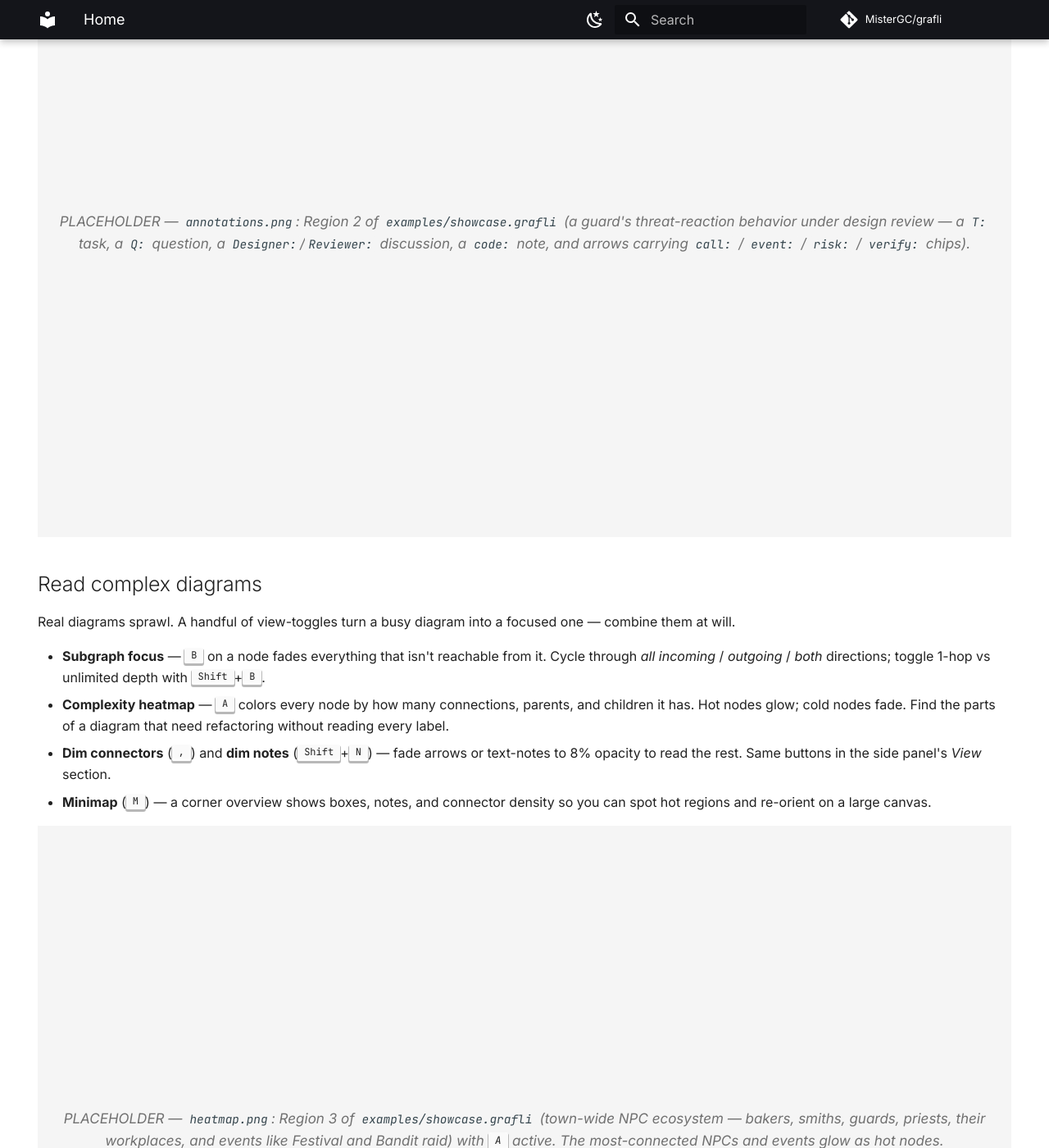
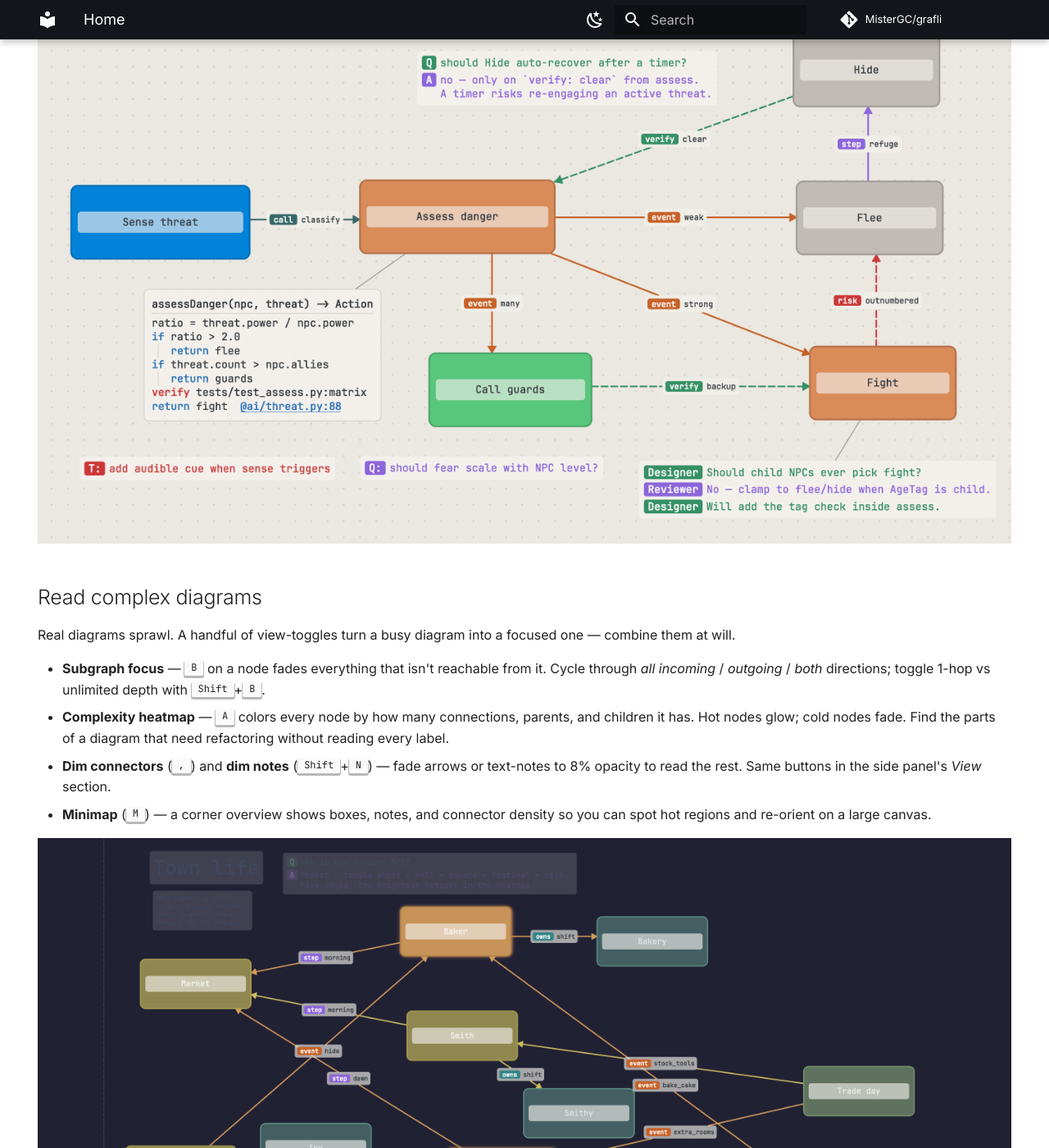
Before and after one commit to MisterGC/grafli, an MkDocs documentation site: the page built from docs/index.md, in a window 1280 px wide and 1400 px high, scrolled down 2725 px. Shown: the whole window at 82% size. Built offline with MkDocs 1.6.1 and Material for MkDocs 9.7.7, drawn with Linux system fonts in a browser that asks for light colours; comment, search, counter and statistics services are not loaded; some of the changed text lies outside the part shown.

Commit message:
Docs: wire in landing-page screenshots (hero/annotations/heatmap/jump-labels)

```diff
--- a/docs/index.md
+++ b/docs/index.md
@@ -22,9 +22,7 @@ A keyboard-driven, plain-text diagram tool for people who think faster than they
 
 </div>
 
-<div class="grafli-screenshot" markdown>
-PLACEHOLDER &mdash; `hero.png`: Region 1 of `examples/showcase.grafli` (a baker's daily routine — Sleep → Bake → Shop → Lunch → Deliver → Dinner — with `step:` / `state:` / `event:` edge chips and a `code:` note attached to the *Bake bread* state).
-</div>
+![A baker's daily routine — boxes, semantic edge chips, and a code-mode note attached to *Bake bread*](assets/screenshots/hero.png)
 
 ## Why grafli
 
@@ -88,9 +86,7 @@ Notes aren't just sticky labels. Grafli recognizes lightweight conventions and r
 - **Semantic edge labels** — prefixes like `call:`, `data:`, `event:`, `verify:`, `risk:` render as colored chips on the arrow itself.
 - **Markdown resources** — attach a markdown note to any element and edit it in a full-window zen editor.
 
-<div class="grafli-screenshot" markdown>
-PLACEHOLDER &mdash; `annotations.png`: Region 2 of `examples/showcase.grafli` (a guard's threat-reaction behavior under design review — a `T:` task, a `Q:` question, a `Designer:`/`Reviewer:` discussion, a `code:` note, and arrows carrying `call:` / `event:` / `risk:` / `verify:` chips).
-</div>
+![A guard's threat-reaction behavior under design review — task, question, discussion thread, code-mode note, and chip-labeled arrows](assets/screenshots/annotations.png)
 
 ## Read complex diagrams
 
@@ -101,9 +97,7 @@ Real diagrams sprawl. A handful of view-toggles turn a busy diagram into a focus
 - **Dim connectors** (<kbd>,</kbd>) and **dim notes** (<kbd>Shift</kbd>+<kbd>N</kbd>) — fade arrows or text-notes to 8% opacity to read the rest. Same buttons in the side panel's *View* section.
 - **Minimap** (<kbd>M</kbd>) — a corner overview shows boxes, notes, and connector density so you can spot hot regions and re-orient on a large canvas.
 
-<div class="grafli-screenshot" markdown>
-PLACEHOLDER &mdash; `heatmap.png`: Region 3 of `examples/showcase.grafli` (town-wide NPC ecosystem — bakers, smiths, guards, priests, their workplaces, and events like *Festival* and *Bandit raid*) with <kbd>A</kbd> active. The most-connected NPCs and events glow as hot nodes.
-</div>
+![Town-wide NPC ecosystem with the complexity heatmap active — most-connected NPCs and events glow as hot nodes](assets/screenshots/heatmap.png)
 
 ## Navigate diagrams that grew
 
@@ -114,9 +108,7 @@ PLACEHOLDER &mdash; `heatmap.png`: Region 3 of `examples/showcase.grafli` (town-
 - **Jumplist** (<kbd>Ctrl</kbd>+<kbd>O</kbd> / <kbd>Ctrl</kbd>+<kbd>I</kbd>) — vim-style viewport history.
 - **Sub-graflis** — link any node to a deeper diagram in its own file. Click through, edit, return.
 
-<div class="grafli-screenshot" markdown>
-PLACEHOLDER &mdash; `jump-labels.png`: Region 3 of `examples/showcase.grafli` (the same town ecosystem) with <kbd>Ctrl</kbd>+<kbd>J</kbd> active. Every visible NPC, location, and event carries a one- or two-character jump label.
-</div>
+![The same town ecosystem with jump-mode active — every visible item carries a one- or two-character jump label](assets/screenshots/jump-labels.png)
 
 ## Where grafli fits
 
```
Also changed, not shown: docs/assets/screenshots/annotations.png (added), docs/assets/screenshots/heatmap.png (added), docs/assets/screenshots/hero.png (added), docs/assets/screenshots/jump-labels.png (added).
